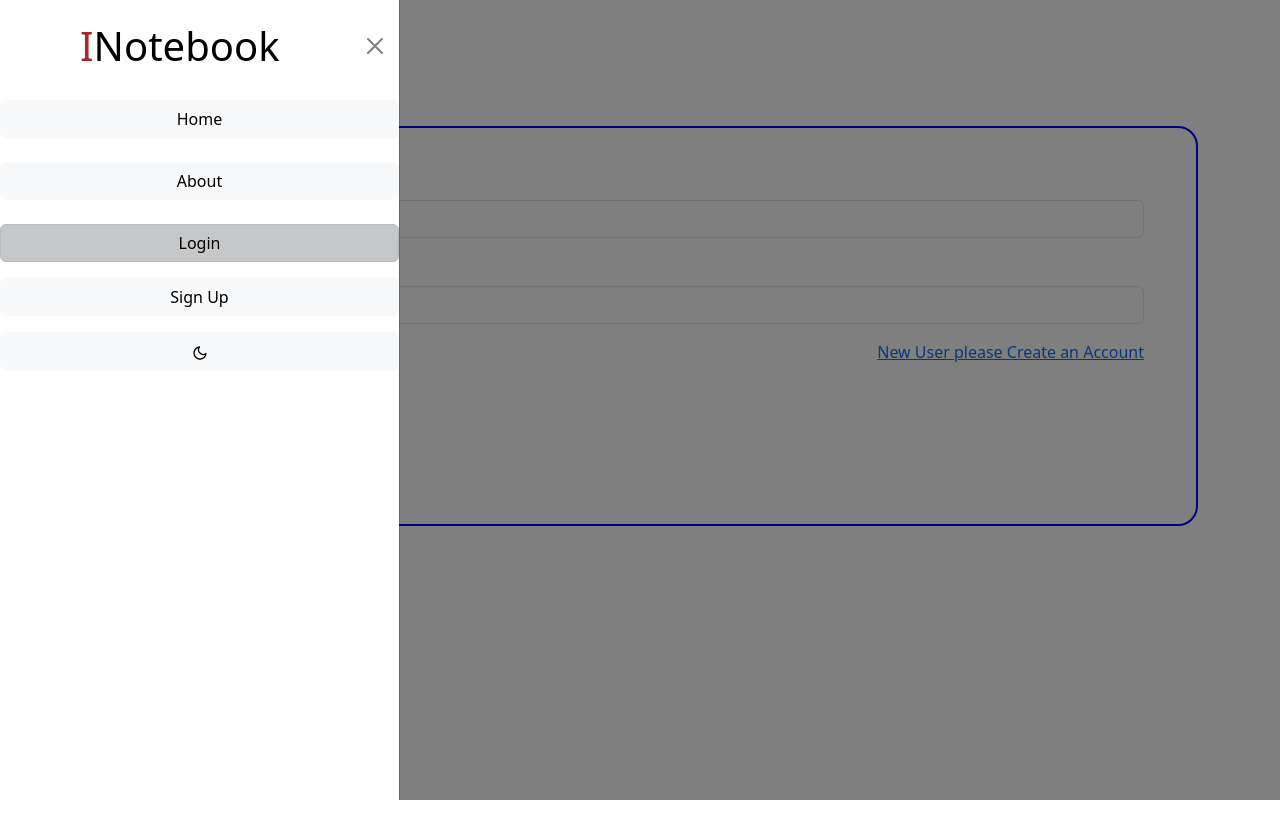
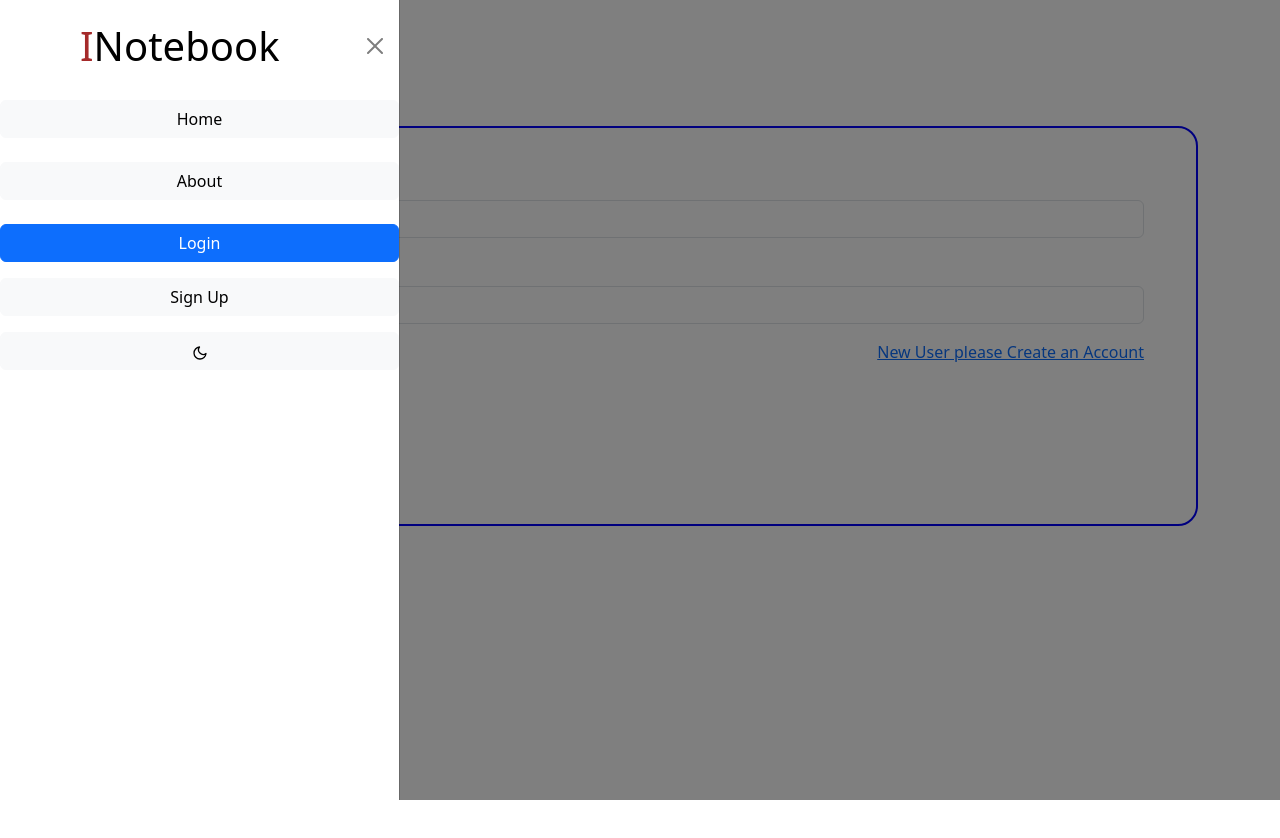
Before and after one commit to Arpan840/INotebook-Frontend, a React (Create React App) app: page /login in a window 1280 px wide. Both pictures are taken after a click on the button 22 px from the left and 27 px from the top of the page. Shown: the top 838 px of the page. Before the commit the page ends 800 px from the top, so only its background shows below. Built offline with nearby package versions, Linux system fonts and the light colour scheme.

Commit message:
style changed

```diff
--- a/src/Home.jsx
+++ b/src/Home.jsx
@@ -19,7 +19,7 @@ const Home = ({ text, mode }) => {
     setNote({ ...note, [e.target.name]: e.target.value });
   };
   return (
-    <div>
+    <div style={{height:'100vh'}}>
       <div className="container my-3 " >
         <h1 style={{ color: text }}>Add a Note</h1>
         <form>
--- a/src/Login.jsx
+++ b/src/Login.jsx
@@ -32,6 +32,7 @@ const Login = ({ text }) => {
   };
 
   return (
+    <div style={{height:'100vh'}}>
     <div
       style={{
         border: "2px solid blue",
@@ -90,6 +91,7 @@ const Login = ({ text }) => {
         </Link>
       </form>
     </div>
+    </div>
   );
 };
 
--- a/src/Navabar.jsx
+++ b/src/Navabar.jsx
@@ -1,14 +1,15 @@
-import React, { useEffect } from "react";
+import React, { useEffect, useState } from "react";
 import { FiMenu } from "react-icons/fi";
-import { Link, useLocation,useNavigate } from "react-router-dom";
+import { Link, useLocation, useNavigate } from "react-router-dom";
 
 const Navabar = ({ changeMode, mode, symbol, bg, text }) => {
   let locatin = useLocation();
-  let nevigator=useNavigate()
-  let handleLogout=()=>{
-     sessionStorage.removeItem('token')
-     nevigator("/Login")
-  }
+  let nevigator = useNavigate();
+
+  let handleLogout = () => {
+    sessionStorage.removeItem("token");
+    nevigator("/Login");
+  };
   useEffect(() => {
     console.log(locatin.pathname);
   }, [locatin]);
@@ -65,6 +66,7 @@ const Navabar = ({ changeMode, mode, symbol, bg, text }) => {
           <div className="d-grid gap-2 col-12">
             <Link to="/" className="active">
               <button
+                active
                 type="button"
                 className={`btn btn-${mode} w-100 my-2 ${
                   locatin.pathname === "/" ? "active" : ""
@@ -77,19 +79,21 @@ const Navabar = ({ changeMode, mode, symbol, bg, text }) => {
             <Link to="/about" className="nav-link active">
               <button
                 type="button"
-                className={`btn btn-${mode} w-100 my-2 ${
-                  locatin.pathname === "/about" ? "active" : ""
+                className={`btn  w-100 my-2 ${
+                  locatin.pathname === "/about" ? "btn-primary" : `btn-${mode}`
                 } `}
                 data-bs-dismiss="offcanvas"
               >
                 About
               </button>
             </Link>
-           {!sessionStorage.getItem('token')?<div><Link to="/login" className="nav-link active">
+            {!sessionStorage.getItem("token") ? (
+              <div>
+                <Link to="/login" className="nav-link active">
                   <button
                     type="button"
-                className={`btn btn-${mode} w-100 my-2 ${
-                  locatin.pathname === "/login" ? "active" : ""
+                    className={`btn  w-100 my-2 ${
+                      locatin.pathname === "/login" ? "btn-primary" : ``
                     } `}
                     data-bs-dismiss="offcanvas"
                   >
@@ -106,8 +110,17 @@ const Navabar = ({ changeMode, mode, symbol, bg, text }) => {
                   >
                     Sign Up
                   </button>
-              </Link></div>:<button onClick={handleLogout} className={`btn btn-${mode} w-100 my-2  `}
-                data-bs-dismiss="offcanvas">Log Out</button>}
+                </Link>
+              </div>
+            ) : (
+              <button
+                onClick={handleLogout}
+                className={`btn btn-${mode} w-100 my-2  `}
+                data-bs-dismiss="offcanvas"
+              >
+                Log Out
+              </button>
+            )}
           </div>
 
           <button
--- a/src/Notes.jsx
+++ b/src/Notes.jsx
@@ -12,7 +12,7 @@ const Notes = ({ text }) => {
     if (sessionStorage.getItem("token")) {
       getAllNotes();
     } else {
-      navigate("/Login");
+      navigate("/login");
     }
     // eslint-disable-next-line
   }, []);
```
Lines whose indentation alone changed are shown as unchanged.
